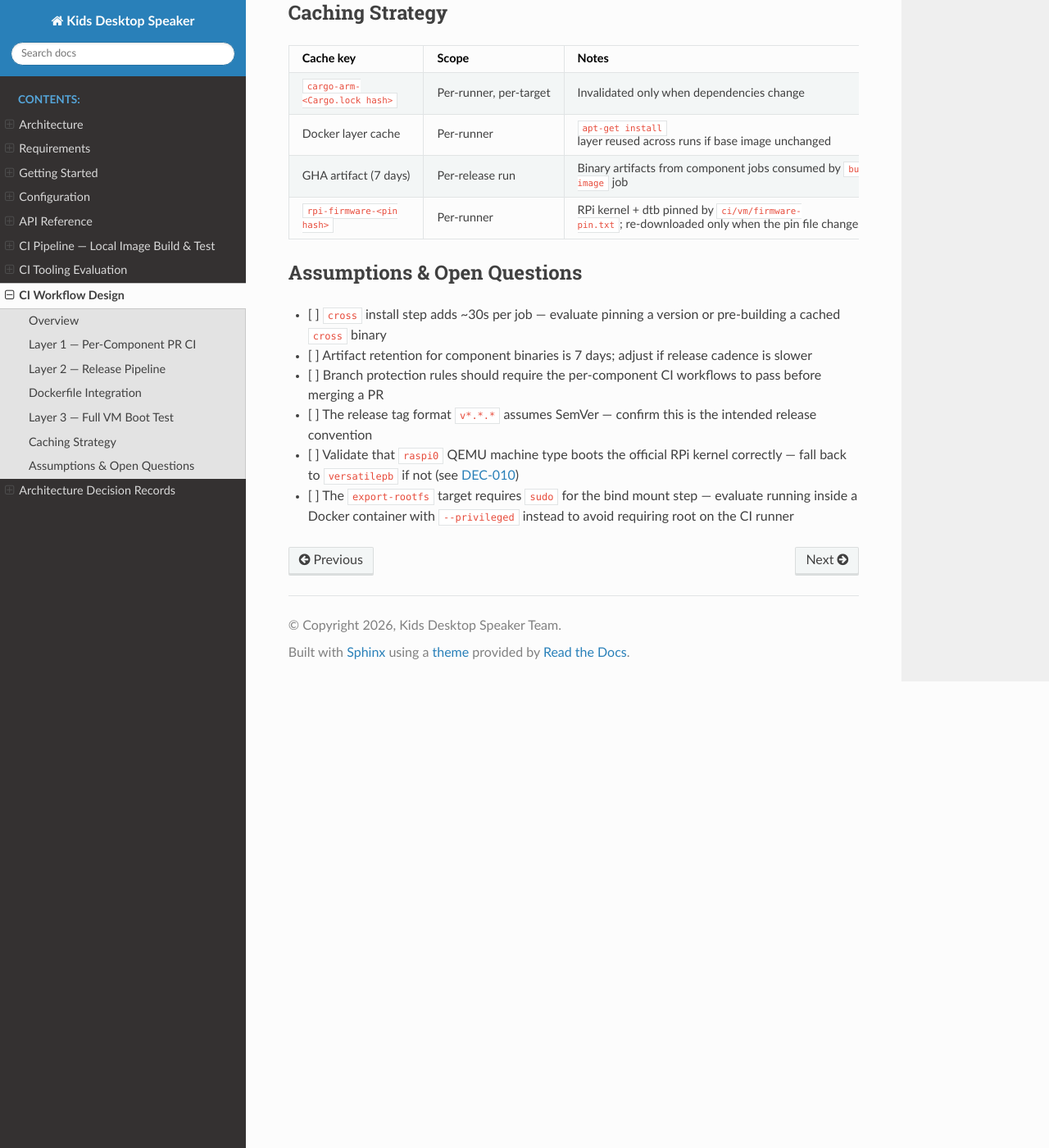
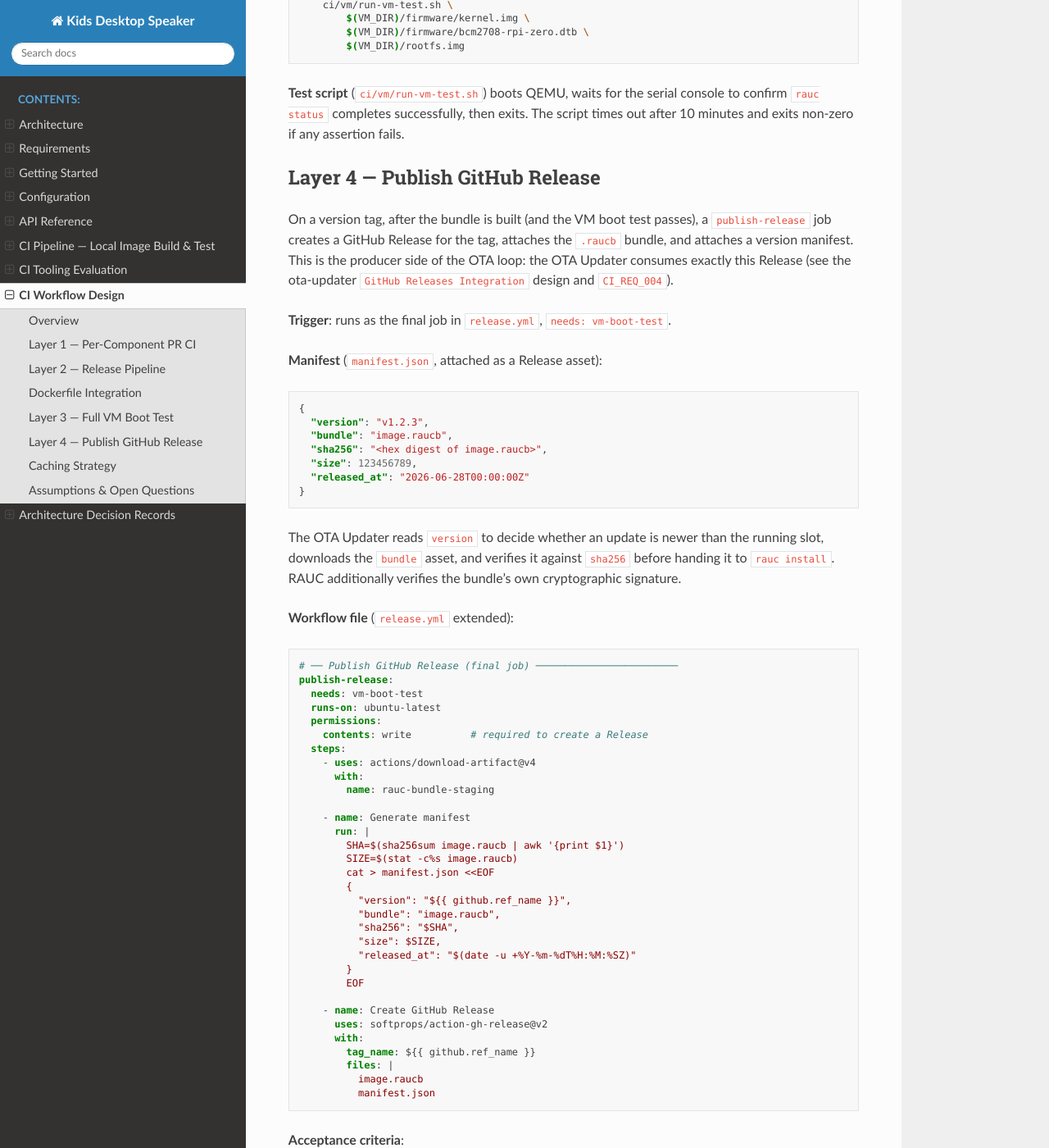
Before and after one commit to LydByDissing/kids-desktop-speaker, a Sphinx documentation site: the page built from docs/source/development/ci-workflows.rst, in a window 1280 px wide and 1400 px high, scrolled down 7201 px. Shown: the whole window at 82% size. Built offline with Sphinx 7.4.7 and the Read the Docs theme 3.1.0, drawn with Linux system fonts in a browser that asks for light colours; some of the changed text lies outside the part shown.

Commit message:
feat(ci): parameterize image binary source so release path works (KDS-58k)
Dockerfile.pi-image hard-coded the dev-only binary path
(target/armv7-unknown-linux-gnueabihf/debug), so the release pipeline's
ARMv6 --release artifacts staged in ci/binaries were never used. Introduce
a BIN_DIR build arg so one Dockerfile serves both paths:

- local dev / QEMU VM: armv7 debug (default, DEC-022)
- CI release pipeline: armv6 --release in ci/binaries (DEC-007)

ci/Makefile forwards BIN_DIR as --build-arg; release.yml's build-image job
calls `make -C ci build BIN_DIR=ci/binaries`. Validated by building the ARM
image both ways via QEMU; smoke tests 24/24 pass with real binaries.

Docs: add CI_REQ_004 (publish GitHub Release + SHA-256 manifest on tag) and
a "Layer 4 — Publish GitHub Release" section; update Dockerfile Integration
to document BIN_DIR. These prepare KDS-4vc's remaining publish-release work.

Co-Authored-By: Claude Opus 4.8 <noreply@anthropic.com>

```diff
--- a/docs/source/development/ci-workflows.rst
+++ b/docs/source/development/ci-workflows.rst
@@ -254,27 +254,41 @@ jobs, then runs the image pipeline job once all component jobs succeed.
 Dockerfile Integration
 -----------------------
 
-The ``ci/Dockerfile.pi-image`` is updated to COPY real binaries from the
-``ci/binaries/`` staging directory (populated by the ``Download binaries``
-step above) rather than the current stub shell scripts.
+``ci/Dockerfile.pi-image`` COPYs the cross-compiled service binaries from a
+directory selected by the ``BIN_DIR`` build argument (relative to the build
+context = repo root). The same Dockerfile serves both build paths without
+edits:
+
+.. list-table::
+   :header-rows: 1
+   :widths: 25 35 40
+
+   * - Path
+     - ``BIN_DIR``
+     - Binaries
+   * - Local dev / QEMU VM
+     - ``target/armv7-unknown-linux-gnueabihf/debug`` (default)
+     - ARMv7 debug, built by ``make cross-build`` (DEC-022)
+   * - CI release pipeline
+     - ``ci/binaries``
+     - ARMv6 ``--release``, ``arm-unknown-linux-gnueabihf`` artifacts
+       downloaded from the component jobs (DEC-007)
 
 .. code-block:: dockerfile
 
-   # Stage: final image
    FROM arm32v7/debian:bookworm-slim
 
    # ... apt-get install rauc, bluez, alsa-utils, systemd ...
 
-   # Platform service binaries (cross-compiled on x86_64 by component CI)
-   COPY binaries/api-server       /usr/local/bin/api-server
-   COPY binaries/audio-player     /usr/local/bin/audio-player
-   COPY binaries/ota-updater      /usr/local/bin/ota-updater
-   COPY binaries/bluetooth-service /usr/local/bin/bluetooth-service
+   ARG BIN_DIR=target/armv7-unknown-linux-gnueabihf/debug
+   COPY ${BIN_DIR}/api-server        /usr/local/bin/api-server
+   COPY ${BIN_DIR}/audio-player      /usr/local/bin/audio-player
+   COPY ${BIN_DIR}/ota-updater       /usr/local/bin/ota-updater
+   COPY ${BIN_DIR}/bluetooth-service /usr/local/bin/bluetooth-service
 
-During development (no real binaries yet), the stub shell scripts in
-``ci/deploy/`` remain in place and the ``Dockerfile.pi-image`` continues
-to use them. The switch to real binaries happens when the first component
-pipeline produces an artifact.
+The release pipeline downloads the component artifacts into ``ci/binaries/``
+and invokes ``make -C ci build BIN_DIR=ci/binaries``; the ``ci/Makefile``
+forwards this to ``docker buildx`` as ``--build-arg BIN_DIR=$(BIN_DIR)``.
 
 Layer 3 — Full VM Boot Test
 ----------------------------
@@ -434,6 +448,100 @@ console to confirm ``rauc status`` completes successfully, then exits.
 The script times out after 10 minutes and exits non-zero if any assertion
 fails.
 
+Layer 4 — Publish GitHub Release
+---------------------------------
+
+On a version tag, after the bundle is built (and the VM boot test passes),
+a ``publish-release`` job creates a GitHub Release for the tag, attaches the
+``.raucb`` bundle, and attaches a version manifest. This is the producer
+side of the OTA loop: the OTA Updater consumes exactly this Release (see the
+ota-updater ``GitHub Releases Integration`` design and ``CI_REQ_004``).
+
+**Trigger**: runs as the final job in ``release.yml``, ``needs: vm-boot-test``.
+
+**Manifest** (``manifest.json``, attached as a Release asset):
+
+.. code-block:: json
+
+   {
+     "version": "v1.2.3",
+     "bundle": "image.raucb",
+     "sha256": "<hex digest of image.raucb>",
+     "size": 123456789,
+     "released_at": "2026-06-28T00:00:00Z"
+   }
+
+The OTA Updater reads ``version`` to decide whether an update is newer than
+the running slot, downloads the ``bundle`` asset, and verifies it against
+``sha256`` before handing it to ``rauc install``. RAUC additionally verifies
+the bundle's own cryptographic signature.
+
+**Workflow file** (``release.yml`` extended):
+
+.. code-block:: yaml
+
+     # ── Publish GitHub Release (final job) ────────────────────────
+     publish-release:
+       needs: vm-boot-test
+       runs-on: ubuntu-latest
+       permissions:
+         contents: write          # required to create a Release
+       steps:
+         - uses: actions/download-artifact@v4
+           with:
+             name: rauc-bundle-staging
+
+         - name: Generate manifest
+           run: |
+             SHA=$(sha256sum image.raucb | awk '{print $1}')
+             SIZE=$(stat -c%s image.raucb)
+             cat > manifest.json <<EOF
+             {
+               "version": "${{ github.ref_name }}",
+               "bundle": "image.raucb",
+               "sha256": "$SHA",
+               "size": $SIZE,
+               "released_at": "$(date -u +%Y-%m-%dT%H:%M:%SZ)"
+             }
+             EOF
+
+         - name: Create GitHub Release
+           uses: softprops/action-gh-release@v2
+           with:
+             tag_name: ${{ github.ref_name }}
+             files: |
+               image.raucb
+               manifest.json
+
+**Acceptance criteria**:
+
+- A GitHub Release exists for the pushed tag
+- The Release has ``image.raucb`` and ``manifest.json`` as downloadable assets
+- ``manifest.json`` contains ``version`` matching the tag and a ``sha256`` that
+  matches ``sha256sum image.raucb``
+- The manifest schema matches what the OTA Updater expects
+
+**Updated release job dependency graph**:
+
+.. plantuml::
+   :caption: Release Pipeline — With GitHub Release Publication
+   :name: fig-release-pipeline-publish
+
+   @startuml
+   title Release Pipeline — Publish GitHub Release
+
+   rectangle "build-image\n(docker build + smoke tests\n+ rauc bundle)" as image
+   rectangle "vm-boot-test\n(qemu-system-arm\nrauc status)" as vmtest
+   rectangle "publish-release\n(sha256 manifest +\ncreate GitHub Release)" as publish
+   cloud "GitHub Release\nv*.*.*\n(image.raucb + manifest.json)" as release
+
+   image --> vmtest : needs
+   vmtest --> publish : needs
+   publish --> release
+   release ..> release : OTA Updater pulls
+
+   @enduml
+
 Caching Strategy
 -----------------
 
```
Also changed, not shown: docs/source/requirements/requirements.rst (+11 -0 lines), 4 other files.
